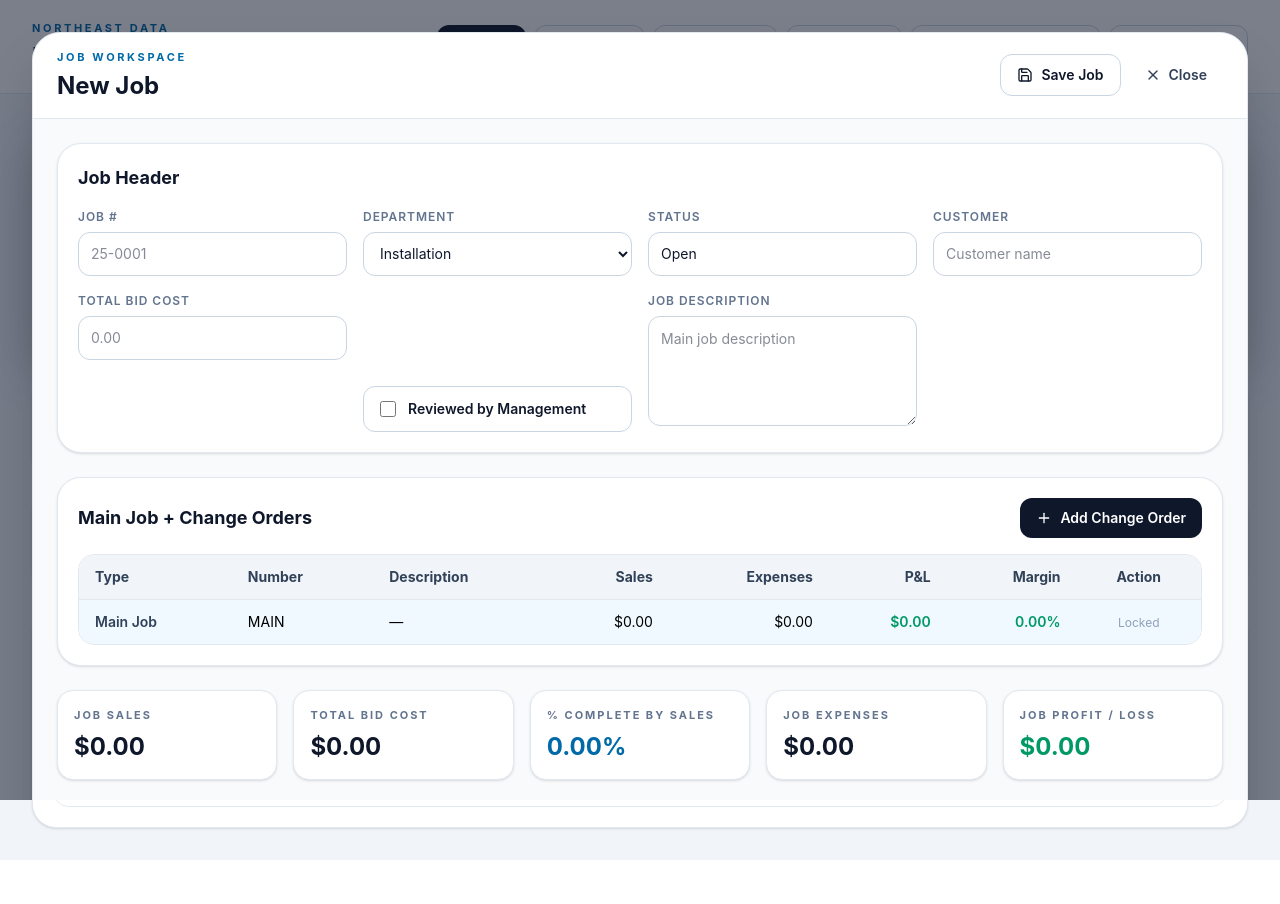
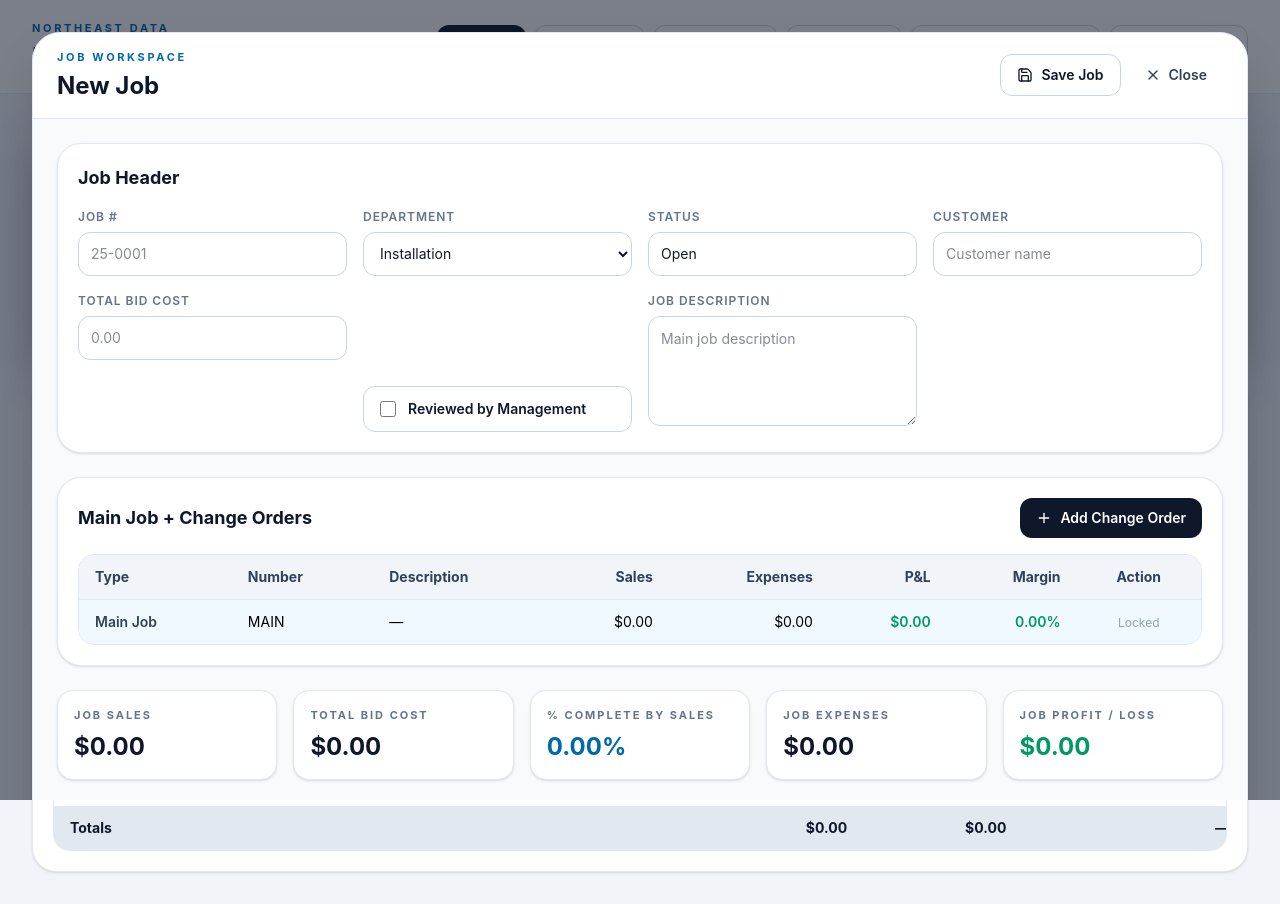
Before and after one commit to ctraverAdmin/pl-entry-app, a React (Vite) app: page / in a window 1280 px wide. Before the commit the page ends 860 px from the top, so only its background shows below. Built offline with nearby package versions, Linux system fonts and the light colour scheme.

Commit message:
add totals

```diff
--- a/src/App.jsx
+++ b/src/App.jsx
@@ -1023,6 +1023,9 @@ export default function App() {
   const departmentOverheadSummary = useMemo(() => overheadByDepartment(filteredOverheadEntries), [filteredOverheadEntries]);
   const filteredMargin = filteredTotals.sales > 0 ? (filteredTotals.profitLoss / filteredTotals.sales) * 100 : 0;
   const filteredFreightPct = freightPercentOfMaterials(filteredTotals.freightDelivery, filteredTotals.materials);
+  const filteredTotalBidCost = useMemo(() => {
+  return filteredJobs.reduce((sum, job) => sum + toNumber(job.totalBidCost), 0);
+}, [filteredJobs]);
 
   const reportOverheadEntries = useMemo(() => overheadEntries.filter((entry) => departmentFilter === "All Departments" || entry.department === departmentFilter), [overheadEntries, departmentFilter]);
   const reportOverheadTotals = useMemo(() => totalsForOverhead(reportOverheadEntries), [reportOverheadEntries]);
@@ -1560,6 +1563,44 @@ export default function App() {
                     })}
                     {filteredJobs.length === 0 ? <tr><td colSpan={15} className="px-4 py-10 text-center text-slate-500">No jobs found.</td></tr> : null}
                   </tbody>
+                  <tfoot className="bg-slate-200 font-bold text-slate-900">
+  <tr>
+    <td className="px-4 py-3" colSpan={6}>
+      Totals
+    </td>
+    <td className="px-4 py-3 text-right">
+      {formatCurrency(filteredTotals.sales)}
+    </td>
+    <td className="px-4 py-3 text-right">
+      {formatCurrency(filteredTotalBidCost)}
+    </td>
+    <td className="px-4 py-3 text-right">
+      —
+    </td>
+    <td className="px-4 py-3 text-right">
+      {formatCurrency(filteredTotals.totalExpenses)}
+    </td>
+    <td
+      className={`px-4 py-3 text-right ${
+        filteredTotals.profitLoss >= 0 ? "text-emerald-700" : "text-red-700"
+      }`}
+    >
+      {formatCurrency(filteredTotals.profitLoss)}
+    </td>
+    <td
+      className={`px-4 py-3 text-right ${
+        filteredMargin >= 0 ? "text-emerald-700" : "text-red-700"
+      }`}
+    >
+      {formatPercent(filteredMargin)}
+    </td>
+    <td className="px-4 py-3 text-right">
+      {formatPercent(filteredFreightPct)}
+    </td>
+    <td className="px-4 py-3 text-center">—</td>
+    <td className="px-4 py-3 text-center">—</td>
+  </tr>
+</tfoot>
                 </table>
               </div>
             </div>
```
